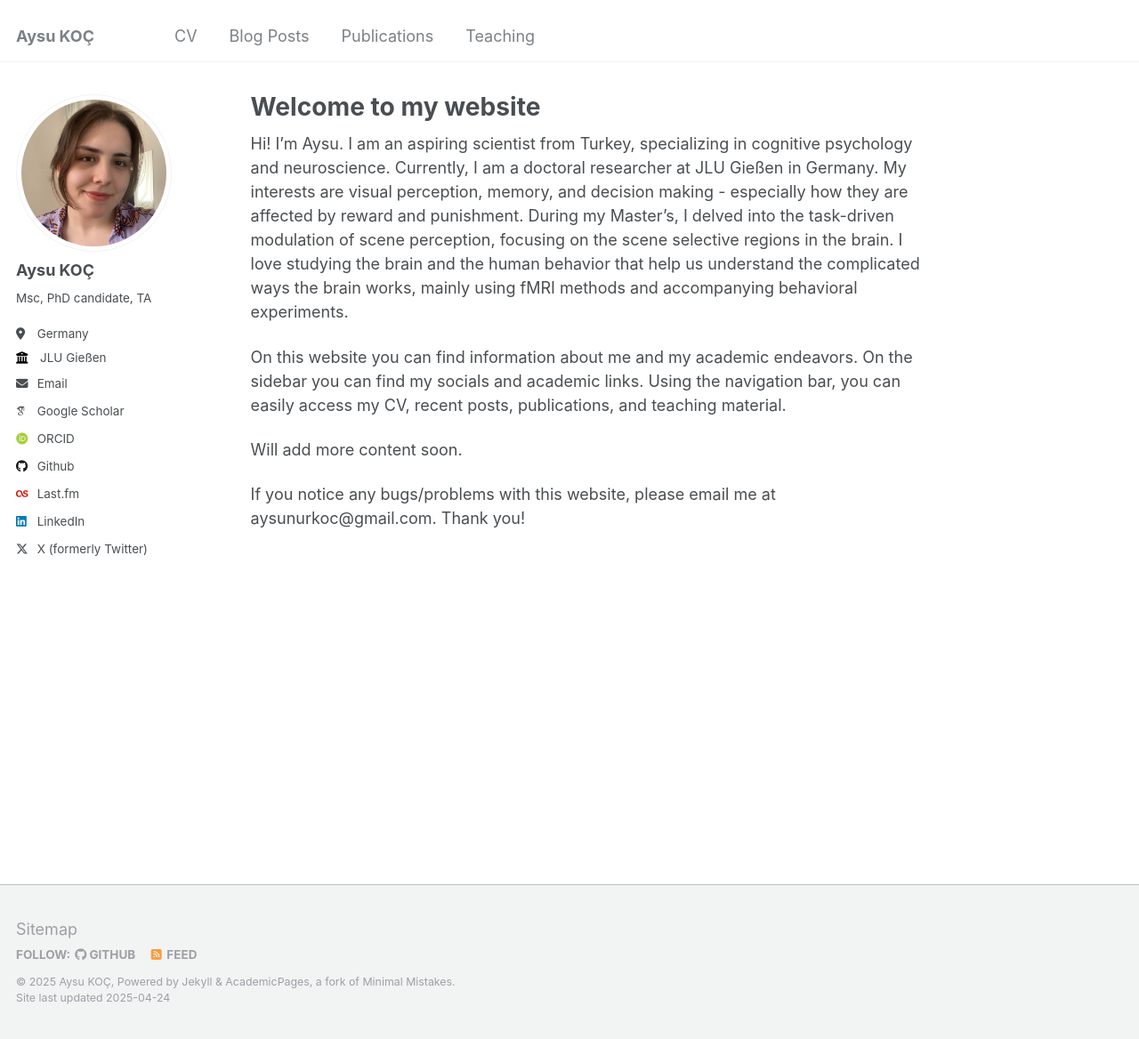
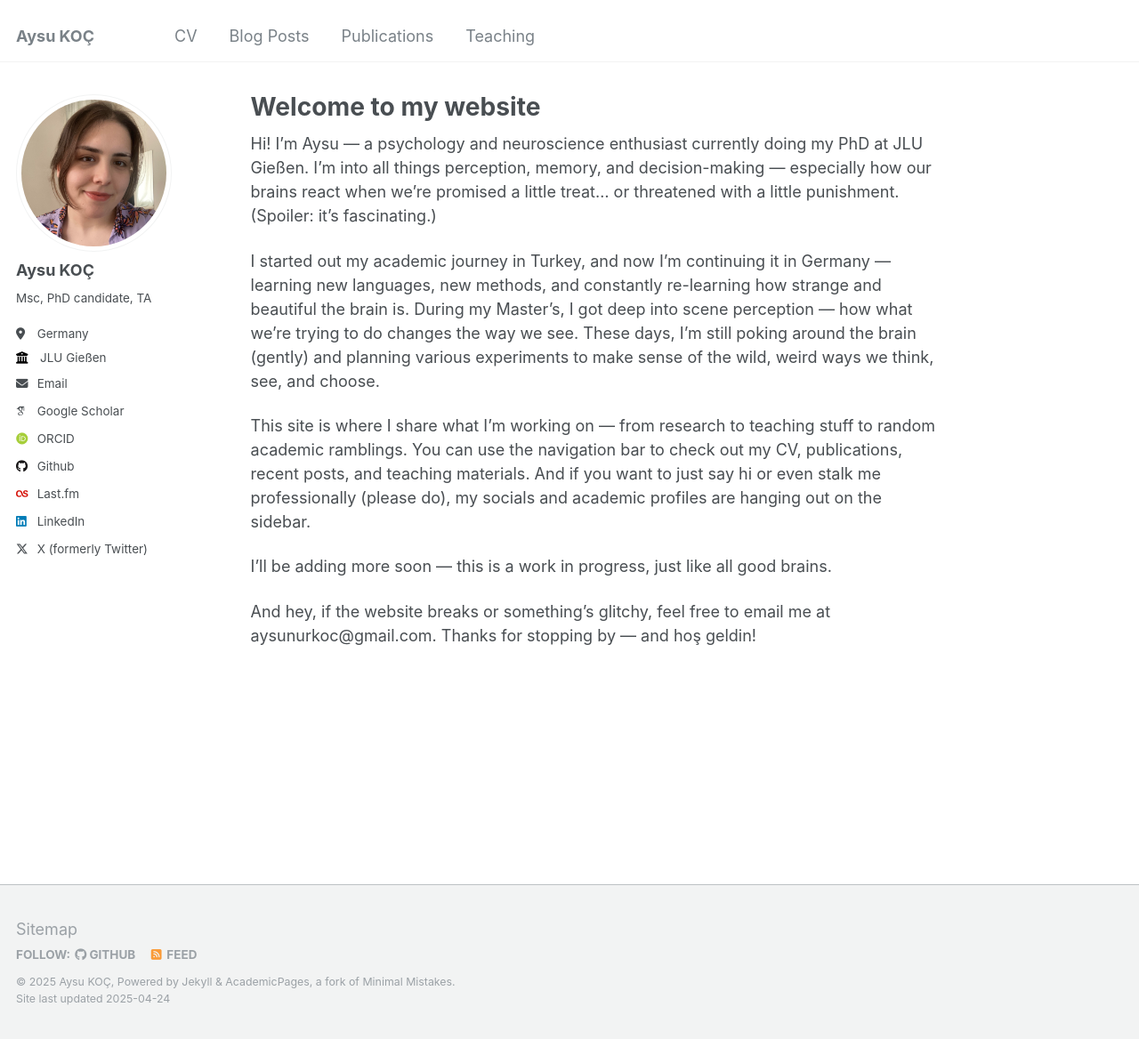
Before and after one commit to aysukoc/aysukoc.github.io, a Jekyll site: the page built from _pages/about.md, in a window 1280 px wide and 1168 px high. Shown: the whole window at 89% size. Built offline with Jekyll 4.4.1, drawn with Linux system fonts in a browser that asks for light colours; some web fonts are replaced.

Commit message:
Update about.md

```diff
--- a/_pages/about.md
+++ b/_pages/about.md
@@ -9,13 +9,12 @@ redirect_from:
 
 
 
-Hi! I'm Aysu. I am an aspiring scientist from Turkey, specializing in cognitive psychology and neuroscience. Currently, I am a doctoral researcher at JLU Gießen in Germany. My interests are visual perception, memory, and decision making - especially how they are affected by reward and punishment. During my Master's, I delved into the task-driven modulation of scene perception, focusing on the scene selective regions in the brain. I love studying the brain and the human behavior that help us understand the complicated ways the brain works, mainly using fMRI methods and accompanying behavioral experiments.
+Hi! I’m Aysu — a psychology and neuroscience enthusiast currently doing my PhD at JLU Gießen. I’m into all things perception, memory, and decision-making — especially how our brains react when we’re promised a little treat… or threatened with a little punishment. (Spoiler: it’s fascinating.)
 
+I started out my academic journey in Turkey, and now I’m continuing it in Germany — learning new languages, new methods, and constantly re-learning how strange and beautiful the brain is. During my Master’s, I got deep into scene perception — how what we’re trying to do changes the way we see. These days, I’m still poking around the brain (gently) and planning various experiments to make sense of the wild, weird ways we think, see, and choose.
 
-On this website you can find information about me and my academic endeavors. On the sidebar you can find my socials and academic links. Using the navigation bar, you can easily access my CV, recent posts, publications, and teaching material.
+This site is where I share what I’m working on — from research to teaching stuff to random academic ramblings. You can use the navigation bar to check out my CV, publications, recent posts, and teaching materials. And if you want to just say hi or even stalk me professionally (please do), my socials and academic profiles are hanging out on the sidebar.
 
+I’ll be adding more soon — this is a work in progress, just like all good brains.
 
-Will add more content soon.
-
-
-If you notice any bugs/problems with this website, please email me at aysunurkoc@gmail.com. Thank you!
+And hey, if the website breaks or something’s glitchy, feel free to email me at aysunurkoc@gmail.com. Thanks for stopping by — and hoş geldin!
```
